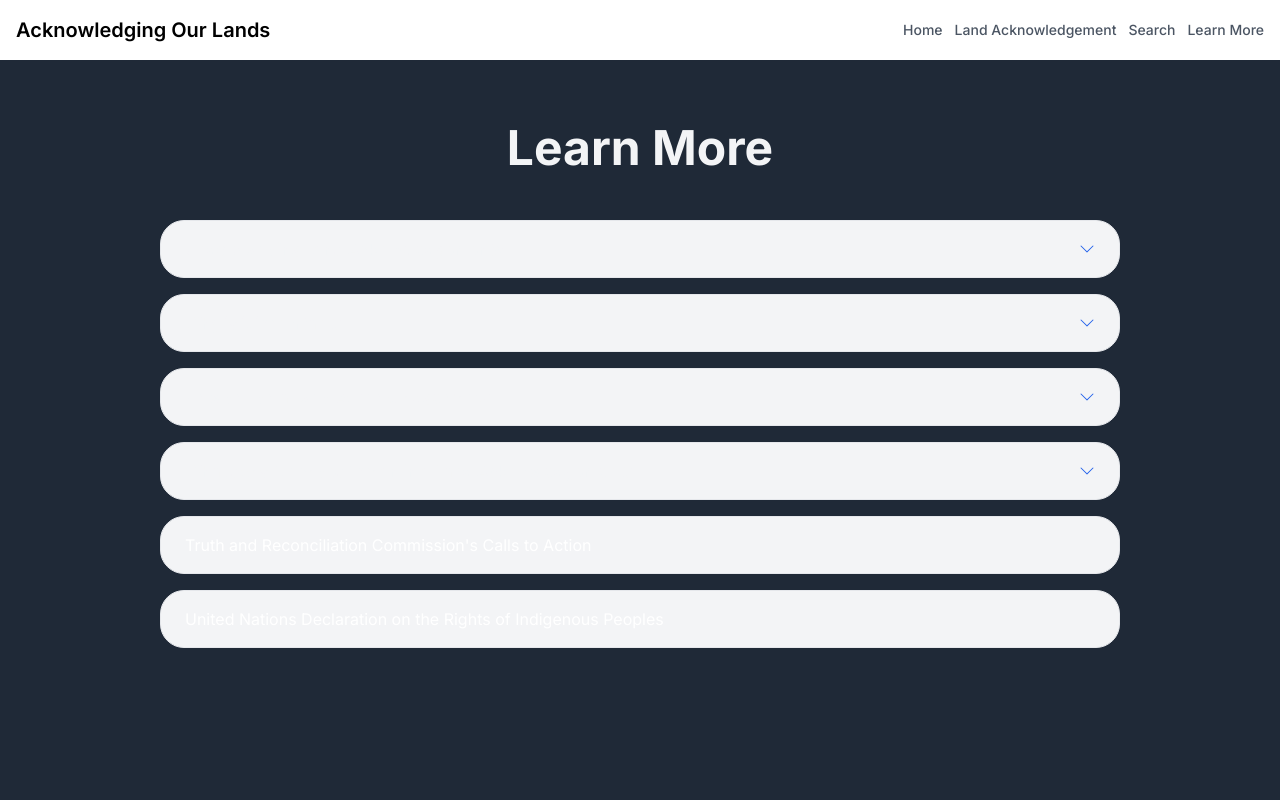
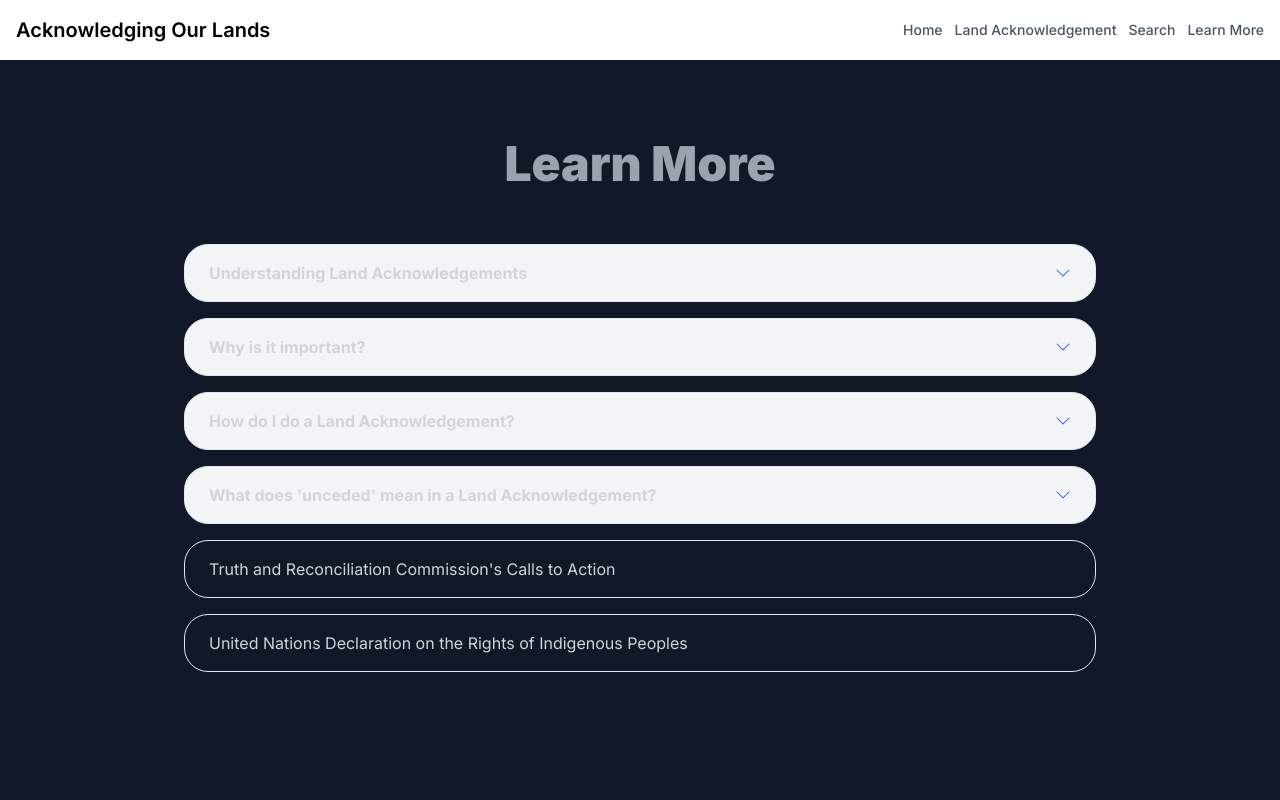
Before and after one commit to bella77-69/acknowledging-our-lands-, a Next.js app: page /learn-more in a window 1280 px wide. Shown: the top 800 px of the page. Built offline with nearby package versions, Linux system fonts and the light colour scheme.

Commit message:
updated some styling

```diff
--- a/src/app/components/hero.js
+++ b/src/app/components/hero.js
@@ -12,7 +12,7 @@ function Hero() {
       <div className="h-full flex flex-col justify-center items-center">
         <div className="max-w-[85rem] w-full px-4 sm:px-6 lg:px-8 py-12 sm:py-20 lg:py-32 space-y-6 sm:space-y-8">
           <div className="max-w-3xl text-center mx-auto">
-            <h1 className="font-semibold text-gray-200 text-3xl sm:text-4xl md:text-5xl lg:text-6xl leading-tight">
+            <h1 className="font-black text-gray-400 text-3xl sm:text-4xl md:text-5xl lg:text-6xl leading-tight">
               Welcome to Acknowledging Our Lands
             </h1>
           </div>
--- a/src/app/components/main.js
+++ b/src/app/components/main.js
@@ -14,7 +14,7 @@ const main = () => {
             Territory acknowledgment is
           </h2> */}
           <p className="mb-4">
-            <span className="font-bold sm:text-lg text-xl text-gray-300">
+            <span className="font-black sm:text-lg text-xl text-gray-400">
               Territory acknowledgment is{" "}
             </span>
             crucial to respecting Indigenous presence and land rights,
@@ -51,7 +51,7 @@ const main = () => {
             With Acknowledging Our Lands,
           </h2> */}
           <p className="mb-4">
-            <span className="font-bold sm:text-lg text-xl text-gray-300">
+          <span className="font-black sm:text-lg text-xl text-gray-400">
               With Acknowledging Our Lands,{" "}
             </span>
             we aim to promote understanding and empathy. By helping you identify
@@ -100,7 +100,7 @@ const main = () => {
             With Acknowledging Our Lands,
           </h2> */}
           <p className="mb-4">
-            <span className="font-bold sm:text-lg text-xl text-gray-300">
+          <span className="font-black sm:text-lg text-xl text-gray-400">
               With Acknowledging Our Lands,{" "}
             </span>
             we aim to promote understanding and empathy. By helping you identify
--- a/src/app/land-acknowledgement/page.js
+++ b/src/app/land-acknowledgement/page.js
@@ -72,17 +72,17 @@ const Location = () => {
   }, []);
 
   return (
-    <section className="flex flex-col font-poppins bg-gray-800">
+    <section className="flex flex-col bg-gray-800 py-10 min-h-screen">
       {/* <div className="relative bg-center bg-no-repeat bg-cover"> */}
         {/* <div class="absolute top-0 left-0 w-full h-full bg-gray-800"> */}
         {/* <div className="p-8"> */}
         {latitude && longitude ? (
           <div className="px-4 py-4 mx-auto lg:py-10 md:px-7">
             <div className="max-w-3xl mx-auto text-center">
-              <h2 className="text-2xl font-bold tracking-wide text-gray-100 my-7 dark:text-gray-300 lg:text-6xl">
+              <h2 className="text-4xl font-black tracking-wide text-gray-400 my-7 lg:text-6xl">
                 Land Acknowledgement
               </h2>
-              <span className="text-lg font-bold text-blue-300 dark:text-blue-200">
+              <span className="text-lg font-bold text-gray-200">
                 Your Current Location:
               </span>
               <p className="mb-10 text-base font-medium text-gray-300 dark:text-gray-400 md:text-lg">
--- a/src/app/learn-more/page.js
+++ b/src/app/learn-more/page.js
@@ -32,13 +32,13 @@ function LearnMore(props) {
   const questionElements = questions.map((questions, index) => (
     <div
       key={index}
-      className="flex flex-col justify-between w-full px-6 py-4 mb-4 bg-gray-100 border dark:border-gray-700 rounded-3xl dark:bg-gray-700"
+      className="flex flex-col justify-between w-full px-6 py-4 mb-4 bg-gray-100 border dark:border-gray-700 rounded-3xl dark:bg-gray-800"
     >
       <div
         className="flex items-center justify-between"
         onClick={(e) => toggleAnswer(e, index)}
       >
-        <span className="font-bold dark:text-[#ffffff]">{questions}</span>
+        <span className="font-bold text-gray-300">{questions}</span>
         <svg
           xmlns="http://www.w3.org/2000/svg"
           width="16"
@@ -57,7 +57,7 @@ function LearnMore(props) {
       </div>
 
       {isOpen === index && (
-        <p className="text-sm text-gray-500 dark:text-gray-400 pt-2">
+        <p className="text-sm text-gray-300 pt-2">
           {answers[index]}
         </p>
       )}
@@ -65,14 +65,14 @@ function LearnMore(props) {
   ));
 
   return (
-    <div class="flex flex-wrap items-center justify-center">
+    <div className="flex flex-wrap items-center justify-center">
       {questionElements}
       <div className="flex flex-wrap items-center justify-center">
         <a
           href="https://ehprnh2mwo3.exactdn.com/wp-content/uploads/2021/01/Calls_to_Action_English2.pdf"
           target="_blank"
           rel="noopener noreferrer"
-          className="flex flex-col justify-between w-full px-6 py-4 mb-4 bg-gray-100 border dark:border-gray-700 rounded-3xl dark:bg-gray-700 text-[#ffffff] hover:text-gray-700 hover:bg-gray-500 dark:bg-gray-700 dark:hover:text-gray-200 dark:hover:bg-gray-600"
+          className="flex flex-col justify-between w-full px-6 py-4 mb-4  border dark:border-gray-700 rounded-3xl  text-gray-300 hover:text-gray-500 dark:bg-gray-800 dark:hover:text-gray-200 dark:hover:bg-gray-600"
         >
           Truth and Reconciliation Commission's Calls to Action
         </a>
@@ -80,7 +80,7 @@ function LearnMore(props) {
           href="https://www.justice.gc.ca/eng/declaration/un_declaration_EN1.pdf"
           target="_blank"
           rel="noopener noreferrer"
-          className="flex flex-col justify-between w-full px-6 py-4 mb-4 bg-gray-100 border dark:border-gray-700 rounded-3xl dark:bg-gray-700 text-[#ffffff] hover:text-gray-700 hover:bg-gray-500 dark:bg-gray-700 dark:hover:text-gray-200 dark:hover:bg-gray-600"
+          className="flex flex-col justify-between w-full px-6 py-4 mb-4  border dark:border-gray-700 rounded-3xl  text-gray-300 hover:text-gray-500 dark:bg-gray-800 dark:hover:text-gray-200 dark:hover:bg-gray-600"
         >
           United Nations Declaration on the Rights of Indigenous Peoples
         </a>
@@ -91,16 +91,16 @@ function LearnMore(props) {
 
 function FAQ() {
   return (
-    <section class="bg-gray-800 text-gray-100 py-8 min-h-screen">
-      <div class="container flex flex-col justify-center p-4 mx-auto md:p-8">
-        <h2 class="mb-12 text-4xl font-bold text-center sm:text-5xl">
-         Learn More
-        </h2>
-        <div class="flex flex-col divide-y sm:px-8 lg:px-12 xl:px-32 divide-gray-700">
-          <LearnMore />
-        </div>
+    <section className="bg-gray-900 text-gray-400 py-10 min-h-screen">
+    <div className="container flex flex-col justify-center p-6 mx-auto md:p-10 ">
+      <h2 className="mb-14 text-4xl font-black text-center sm:text-5xl text-gray-400">
+        Learn More
+      </h2>
+      <div className="flex flex-col divide-y divide-gray-700 sm:px-10 lg:px-14 xl:px-36">
+        <LearnMore />
       </div>
-    </section>
+    </div>
+  </section>
   );
 }
 
```
Also changed, not shown: src/app/search/page.js (+74 -19 lines).
